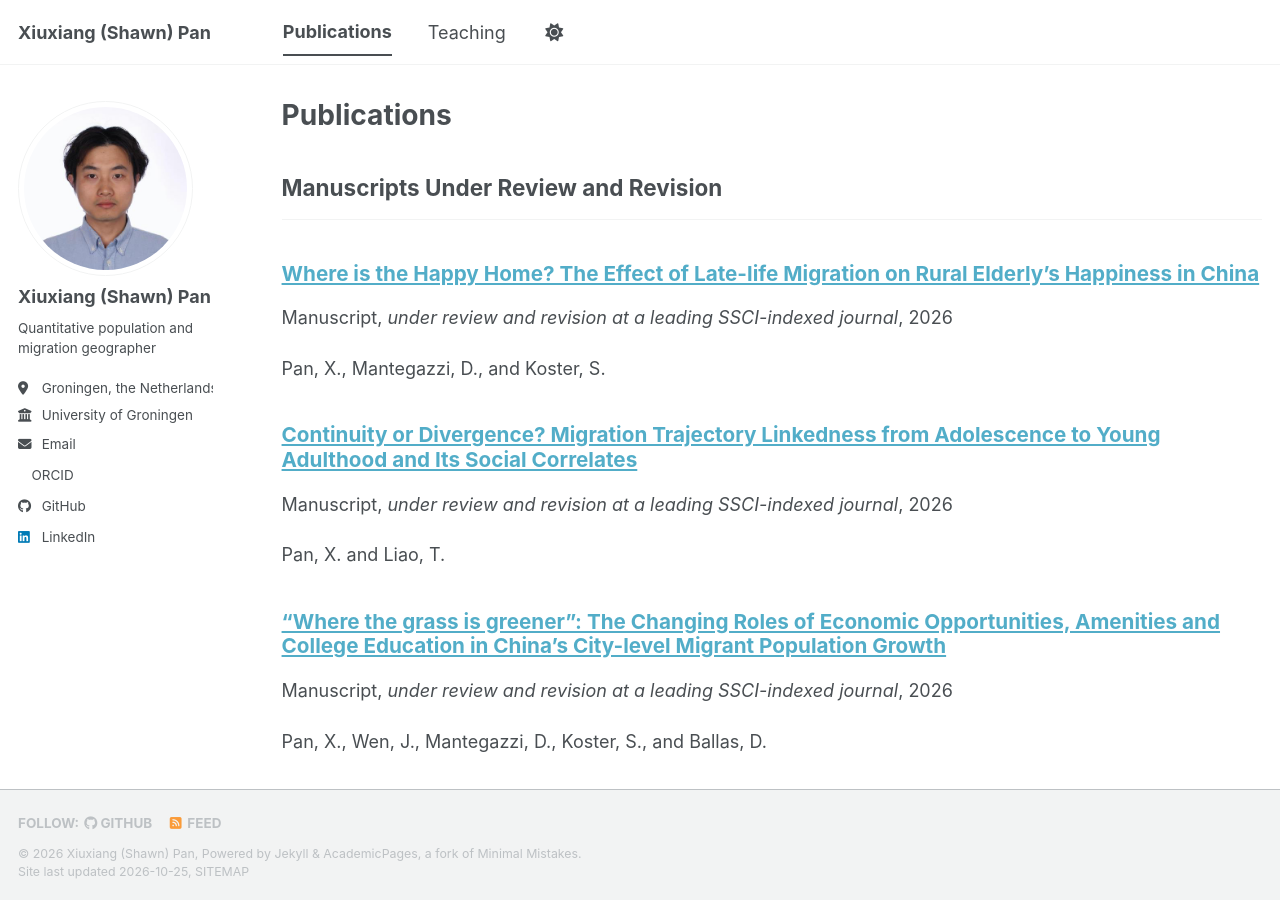
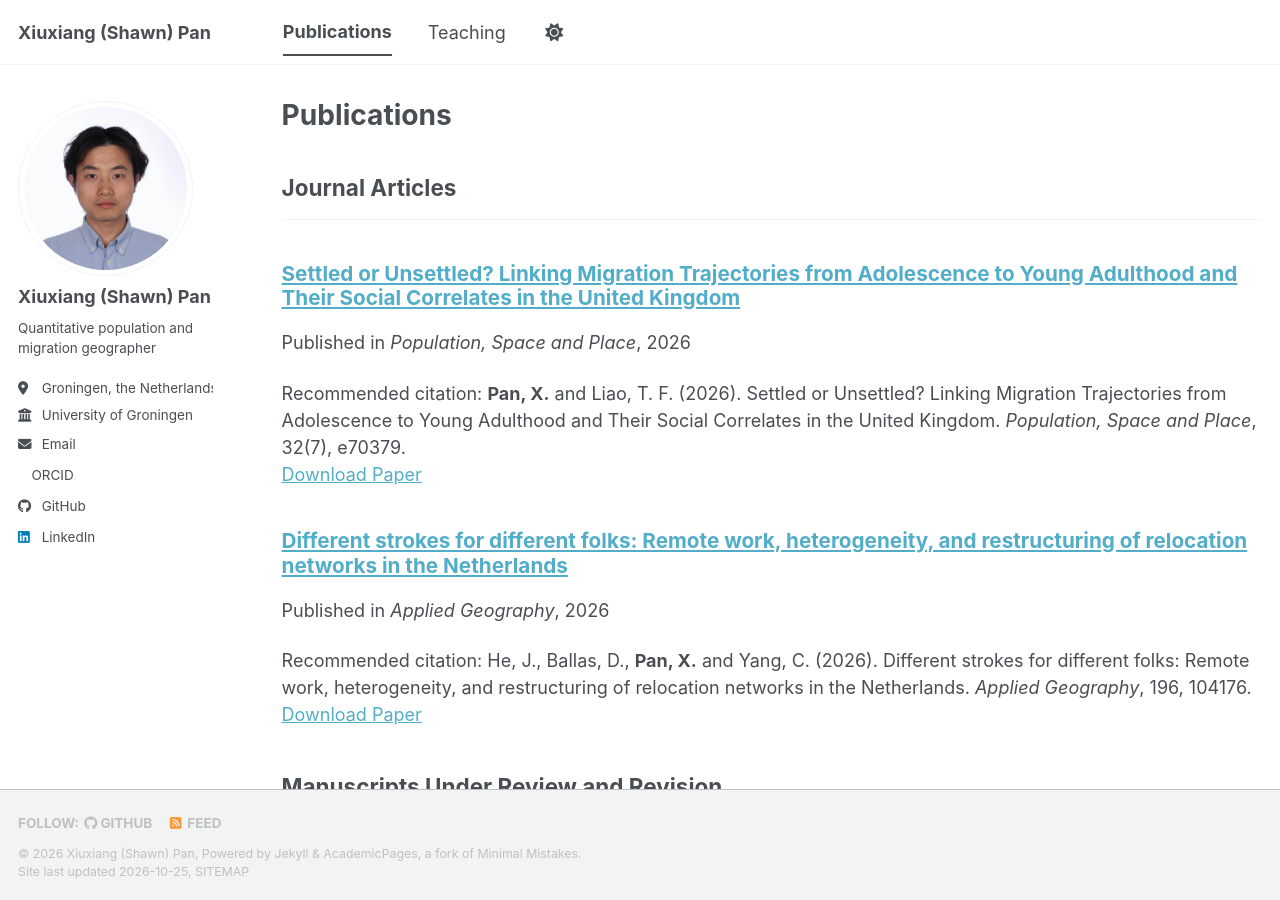
Before and after one commit to PShawn00/pshawn00.github.io, a Jekyll site: the page built from _pages/publications.html, in a window 1280 px wide and 900 px high. Built offline with Jekyll 4.4.1, drawn with Linux system fonts in a browser that asks for light colours; a style sheet for code colours, icons or effects is not loaded.

Commit message:
Add two published journal articles, promote PSP paper from under review
Co-Authored-By: Claude Opus 5 <noreply@anthropic.com>

```diff
--- a/_config.yml
+++ b/_config.yml
@@ -84,12 +84,12 @@ author:
 
 # Publication Category - The following the list of publication categories and their headings
 publication_category:
+  manuscripts:
+    title: 'Journal Articles'
   underreview:
     title: 'Manuscripts Under Review and Revision'
   books:
     title: 'Books and Book Chapters'
-  manuscripts:
-    title: 'Journal Articles'
 
 # Site Settings
 teaser                   :  # filename of teaser fallback teaser image placed in /images/ for social media previews
--- a/_publications/2026-06-30-migration-trajectory-linkedness.md
+++ /dev/null
@@ -1,10 +0,0 @@
----
-title: "Continuity or Divergence? Migration Trajectory Linkedness from Adolescence to Young Adulthood and Its Social Correlates"
-collection: publications
-category: underreview
-permalink: /publication/migration-trajectory-linkedness
-type: "Manuscript"
-venue: "under review and revision at a leading SSCI-indexed journal"
-date: 2026-06-30
-excerpt: "Pan, X. and Liao, T."
----
--- /dev/null
+++ b/_publications/2026-09-12-remote-work-relocation-networks.md
@@ -0,0 +1,10 @@
+---
+title: "Different strokes for different folks: Remote work, heterogeneity, and restructuring of relocation networks in the Netherlands"
+collection: publications
+category: manuscripts
+permalink: /publication/remote-work-relocation-networks
+venue: "Applied Geography"
+date: 2026-09-12
+paperurl: 'https://doi.org/10.1016/j.apgeog.2026.104176'
+citation: 'He, J., Ballas, D., <b>Pan, X.</b> and Yang, C. (2026). Different strokes for different folks: Remote work, heterogeneity, and restructuring of relocation networks in the Netherlands. <i>Applied Geography</i>, 196, 104176.'
+---
--- /dev/null
+++ b/_publications/2026-10-05-settled-or-unsettled-psp.md
@@ -0,0 +1,10 @@
+---
+title: "Settled or Unsettled? Linking Migration Trajectories from Adolescence to Young Adulthood and Their Social Correlates in the United Kingdom"
+collection: publications
+category: manuscripts
+permalink: /publication/migration-trajectory-linkedness
+venue: "Population, Space and Place"
+date: 2026-10-05
+paperurl: 'https://doi.org/10.1002/psp.70379'
+citation: '<b>Pan, X.</b> and Liao, T. F. (2026). Settled or Unsettled? Linking Migration Trajectories from Adolescence to Young Adulthood and Their Social Correlates in the United Kingdom. <i>Population, Space and Place</i>, 32(7), e70379.'
+---
```
